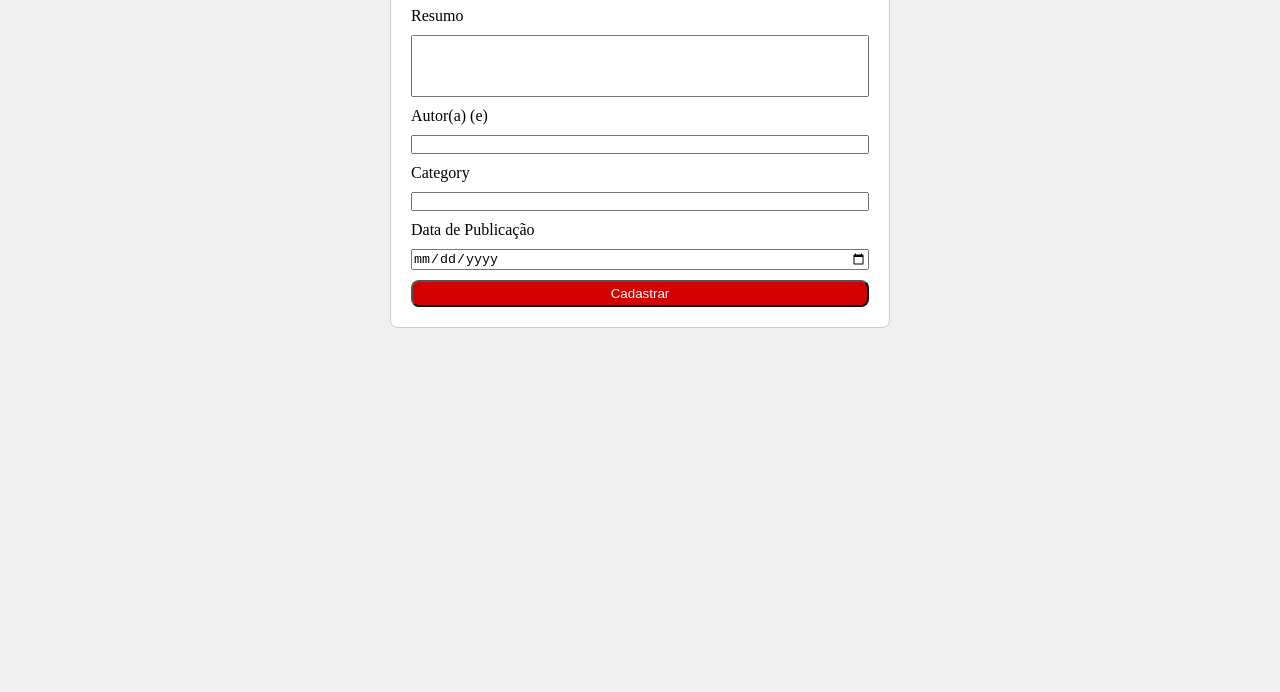
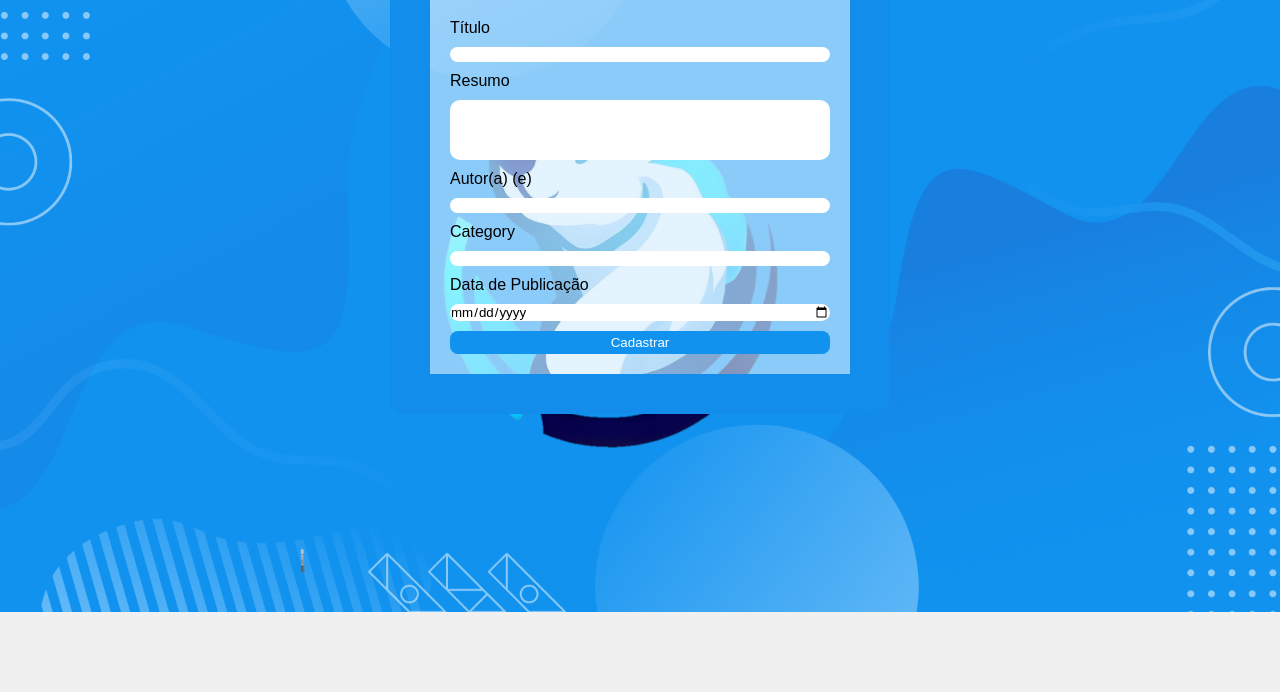
Before and after one commit to JuliaFee/2tds2-projects, a plain HTML site: page pages/posts.html in a window 1280 px wide. Shown: the part 108-800 px from the top of the page. Drawn offline with Linux system fonts and the light colour scheme.

Commit message:
finished project

```diff
--- a/assets/css/styles.posts.css
+++ b/assets/css/styles.posts.css
@@ -2,29 +2,35 @@
     margin: 0;
     padding: 0;
     box-sizing: border-box;
+    font-family: Arial, Helvetica, sans-serif;
 }
 body{
     background-color: #f0f0f0;
+    background-image: url(../images/wallpaper2.png);
+    background-repeat: no-repeat;
+    background-size: cover;
 }
 h1{
-    color: #d30000;
+    color: #ffffff;
     text-align: center;
 }
 main{
+    margin-top: 30px;
     display: flex;
     flex-direction: column;
     align-items: center;
     justify-content: center;
 
+
 }
 #postForm{
-
+    border: 40px solid #138deb;
     max-width: 500px;
     width: 100%;
     padding: 20px;
-    border: 1px solid #ccc;
-    border-radius: 8px;
-    background-color: #Fff;
+
+    border-radius: 13px;
+    background-color: #d4eeff9f;
 }
 label, input, textarea {
     display: block;
@@ -32,20 +38,25 @@ label, input, textarea {
     width: 100%;
     box-sizing: border-box;
     max-width: 500px;
+    border-radius: 10px;
+    border: none;
 }
 textarea{
     resize: none;
+    border: none;
 }
 button{
-    background-color: #d30000;
+    background-color: #1192ef;
     color: #Fff;
     cursor: pointer;
+    border: none;
+    height: 100%;
     width: 100%;
     padding: 0.25rem;
     border-radius: 8px;
 }
 button:hover{
-    background-color: #a00000;
+    background-color: #138deb;
     transition: 0.3s;
 
 }
@@ -56,11 +67,11 @@ button:hover{
     margin-bottom: 10px;
 }
 .itemPost h2{
-    color: #a00000;
+    color: #138deb;
     margin-bottom: 5px;
 }
 .itemPost button{
-    background-color: #d30000;
+    background-color: #1192ef;
     color: #Fff;
     cursor: pointer;
     border: none;
@@ -79,7 +90,7 @@ button:hover{
     background-color: #Fff;
 }
 .itemPost button:hover{
-    background-color: #a00000;
+    background-color: #138deb;
     transition: 0.3s;
 }
 .hidden {
```
Also changed, not shown: assets/images/wallpaper2.png (added).
